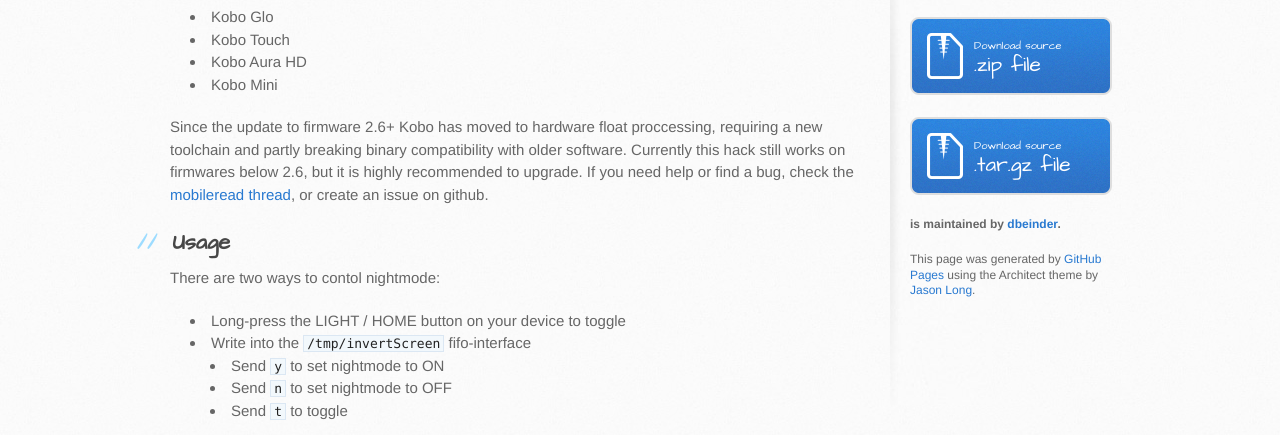
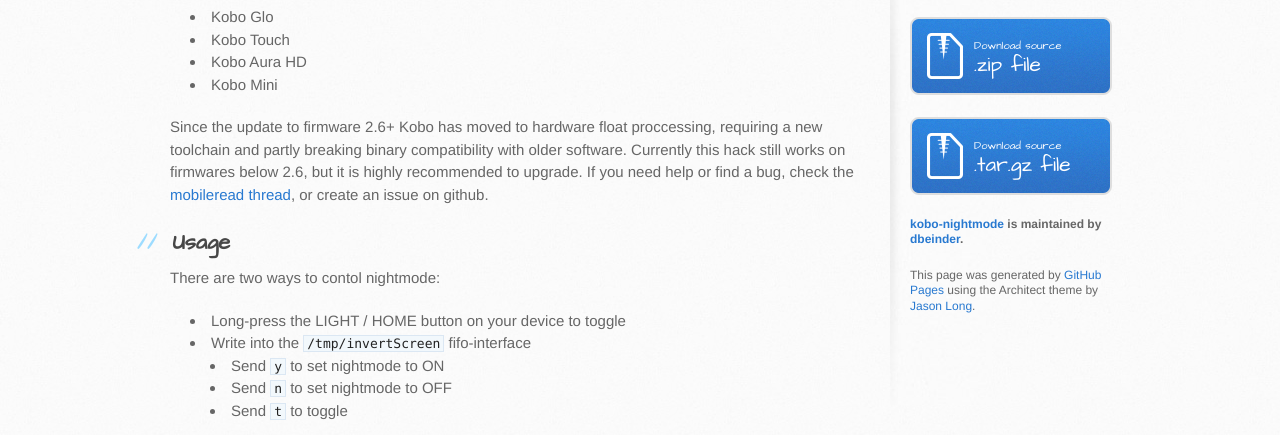
Before and after one commit to dbeinder/kobo-nightmode, a plain HTML site: page index.html in a window 1280 px wide. Shown: the part 365-800 px from the top of the page. Drawn offline with Linux system fonts and the light colour scheme.

Commit message:
Update index.html

```diff
--- a/index.html
+++ b/index.html
@@ -126,7 +126,7 @@ Therefore <code>/etc/init.d/rcS</code> has to be modified to start <code>nickel<
             .tar.gz file
           </a>
 
-          <p class="repo-owner"><a href="https://github.com/dbeinder/kobo-nightmode"></a> is maintained by <a href="https://github.com/dbeinder">dbeinder</a>.</p>
+          <p class="repo-owner"><a href="https://github.com/dbeinder/kobo-nightmode">kobo-nightmode</a> is maintained by <a href="https://github.com/dbeinder">dbeinder</a>.</p>
 
           <p>This page was generated by <a href="pages.github.com">GitHub Pages</a> using the Architect theme by <a href="https://twitter.com/jasonlong">Jason Long</a>.</p>
         </aside>
```
